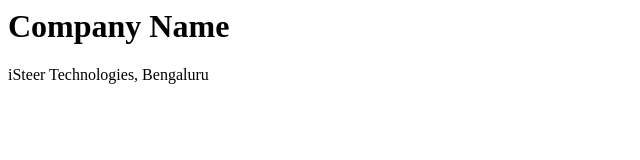
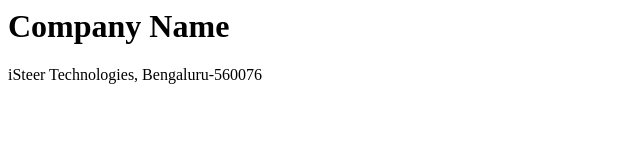
Before and after one commit to abhiiii1/LocalDemo, a plain HTML site: page index.html in a window 1280 px wide. Shown: the full height of the page, 0-640 px from the left. Drawn offline with Linux system fonts and the light colour scheme.

Commit message:
updated index.html

```diff
--- a/index.html
+++ b/index.html
@@ -1,2 +1,2 @@
 <h1>Company Name</h1>
-<p>iSteer Technologies, Bengaluru</p>
+<p>iSteer Technologies, Bengaluru-560076</p>
```
